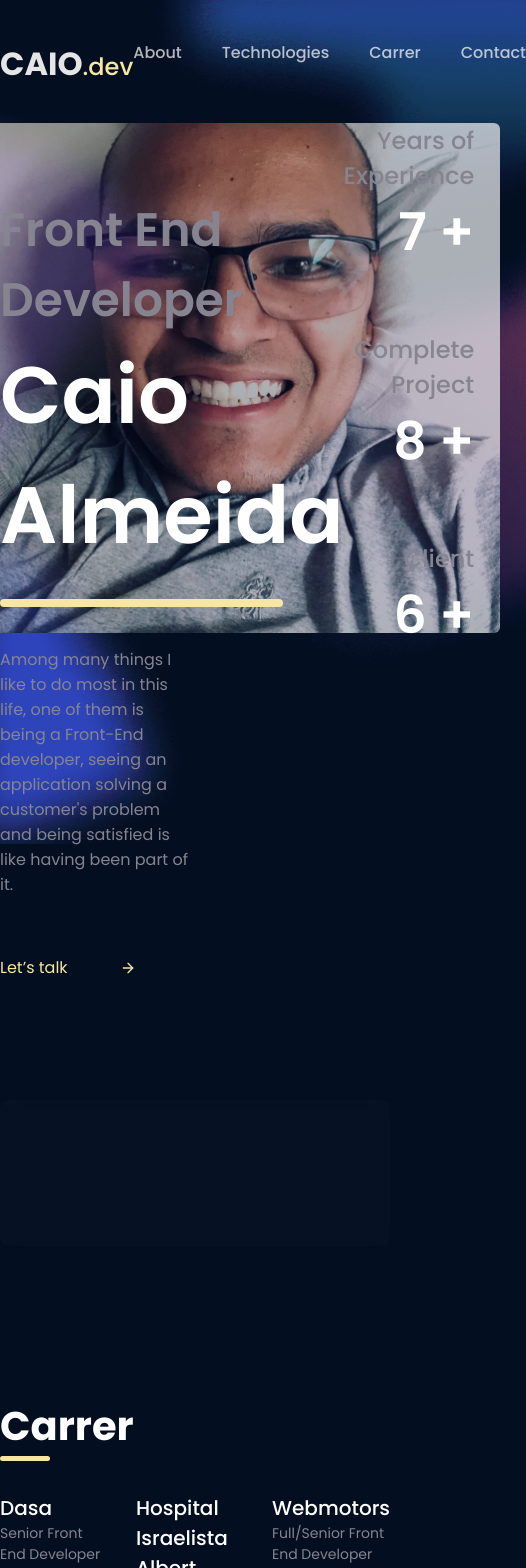
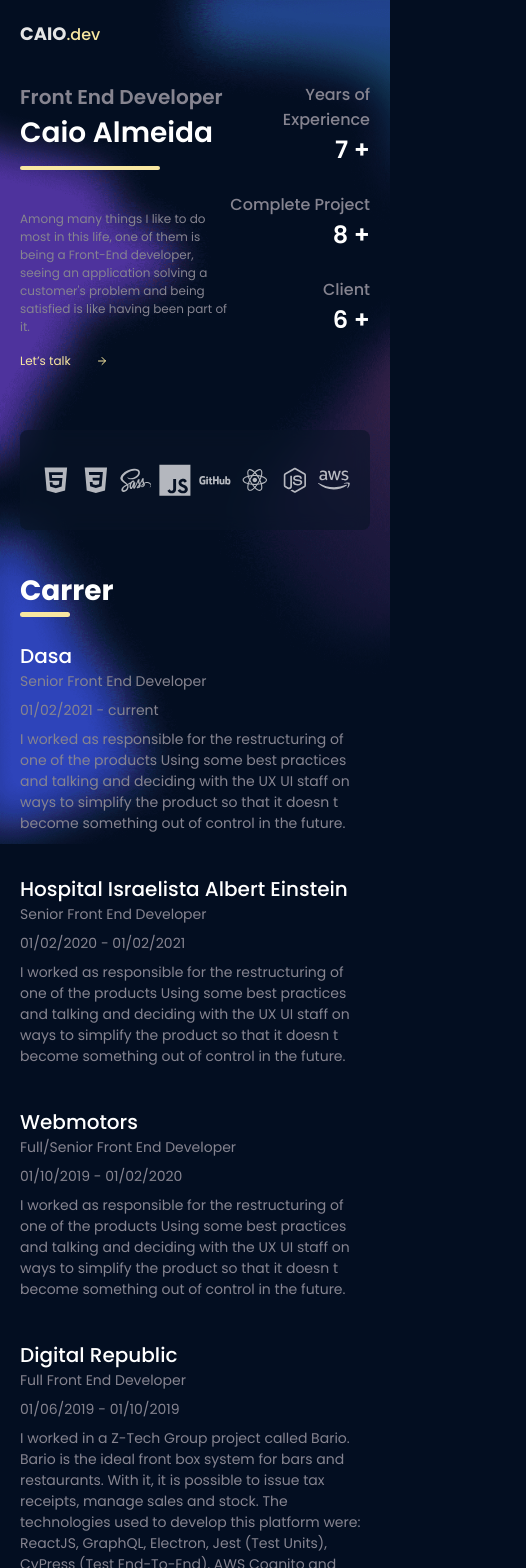
Before and after one commit to caioorg/caio.dev, a Next.js app: page / in a window 390 px wide. Shown: the top 1568 px of the page, 526 px wide, since content can reach past the window. Built offline with nearby package versions, Linux system fonts and the light colour scheme.

Commit message:
:sparkles: adding mobile responsive

```diff
--- a/shared/components/Career/styles.ts
+++ b/shared/components/Career/styles.ts
@@ -1,8 +1,13 @@
 import styled from 'styled-components';
 import { pixelToRem } from '@styles/pxToRem';
+import { device } from '@styles/responsive';
 
 export const Container = styled.div`
   padding-bottom: ${pixelToRem(120)};
+
+  @media ${device.mobileS} {
+    padding-bottom: ${pixelToRem(30)};
+  }
 
   & h3 {
     font-size: ${pixelToRem(40)};
@@ -16,6 +21,11 @@
       display: block;
       border-radius: 8px;
     }
+
+    @media ${device.mobileS} {
+      font-size: ${pixelToRem(28)};
+      margin-bottom: ${pixelToRem(24)};
+    }
   }
 `;
 
@@ -25,6 +35,11 @@
   grid-template-rows: repeat(2, 1fr);
   grid-column-gap: 32px;
   grid-row-gap: 8px;
+
+  @media ${device.mobileS} {
+    grid-template-columns: 1fr;
+    grid-row-gap: ${pixelToRem(32)};
+  }
 `
 
 export const Card = styled.div`
@@ -40,4 +55,6 @@
     display: block;
     max-height: ${pixelToRem(250)};
   }
+
+
 `
--- a/shared/components/Footer/styles.ts
+++ b/shared/components/Footer/styles.ts
@@ -1,5 +1,6 @@
 import styled from 'styled-components';
 import { pixelToRem } from '@styles/pxToRem';
+import { device } from '@styles/responsive';
 
 export const Container = styled.footer`
   width: 100%;
@@ -8,6 +9,10 @@
   padding: ${pixelToRem(43)} ${pixelToRem(120)};
   gap: ${pixelToRem(32)};
   flex-direction: row;
+
+  @media ${device.mobileS} {
+    padding: ${pixelToRem(20)}
+  }
 
   & a {
     font-size: ${pixelToRem(24)}
--- a/shared/components/Header/styles.ts
+++ b/shared/components/Header/styles.ts
@@ -1,6 +1,7 @@
 import styled from 'styled-components'
 import { pixelToRem } from '@styles/pxToRem'
 import { hexToRGB } from '@styles/hexToRGB'
+import { device } from '@styles/responsive'
 
 export const Navigation = styled.nav`
   display: flex;
@@ -13,7 +14,11 @@
   width: ${pixelToRem(411)};
   display: inherit;
   justify-content: flex-end;
-  gap: ${pixelToRem(40)}
+  gap: ${pixelToRem(40)};
+
+  @media ${device.mobileS} {
+    display: none;
+  }
 `
 
 export const MenuItem = styled.li`
@@ -35,9 +40,17 @@
   align-items: baseline;
   color: ${hexToRGB('#E5E5E5')};
 
+  @media ${device.mobileS} {
+    font-size: ${pixelToRem(18)};
+  };
+
   & sub {
     font-size: ${pixelToRem(24)};
     font-weight: 500;
     color: var(--yellow);
+
+    @media ${device.mobileS} {
+      font-size: ${pixelToRem(16)};
+    }
   }
 `
--- a/shared/components/MyTechnologies/styles.ts
+++ b/shared/components/MyTechnologies/styles.ts
@@ -1,6 +1,7 @@
 import styled from 'styled-components'
 import { pixelToRem } from '@styles/pxToRem'
 import { hexToRGB } from '@styles/hexToRGB'
+import { device } from '@styles/responsive'
 
 export const Container = styled.div`
   width: 100%;
@@ -14,9 +15,19 @@
   gap: ${pixelToRem(32)};
   flex-direction: row;
 
+  @media ${device.mobileS} {
+    padding: ${pixelToRem(20)};
+    gap: ${pixelToRem(8)};
+    margin-bottom: ${pixelToRem(40)};
+  }
+
   & svg {
     width: calc(100% / 8 - 20px);
     height: 60px;
     opacity: 0.7;
+
+    @media ${device.mobileS} {
+      width: calc(100% / 6 - 10px);
+    }
   }
 `
--- a/shared/components/Resume/styles.ts
+++ b/shared/components/Resume/styles.ts
@@ -1,4 +1,5 @@
 import styled from 'styled-components'
+import { device } from '@styles/responsive'
 import { pixelToRem } from '@styles/pxToRem'
 import { hexToRGB } from '@styles/hexToRGB'
 
@@ -14,10 +15,34 @@
   max-width: ${pixelToRem(592)};
   width: 100%;
 
+  @media ${device.mobileS} {
+    padding-top: 0;
+    max-width: ${pixelToRem(207.5)};
+    margin-bottom: ${pixelToRem(60)};
+  }
+
+  & p {
+    padding-right: ${pixelToRem(150)};
+    font-size: ${pixelToRem(16)};
+    font-weight: 400;
+    color: #868490;
+    margin-bottom: ${pixelToRem(58)};
+
+    @media ${device.mobileS} {
+      padding-right: 0;
+      font-size: ${pixelToRem(12)};
+      margin-bottom: ${pixelToRem(16)}
+    }
+  }
+
   & h3 {
     font-weight: 600;
     font-size: ${pixelToRem(47)};
     color: ${hexToRGB('#868490')};
+
+    @media ${device.mobileS} {
+      font-size: ${pixelToRem(20)};
+    }
   }
 
   & h2 {
@@ -25,11 +50,13 @@
     font-size: ${pixelToRem(80)};
     color var(--white);
     margin-bottom: ${pixelToRem(24)};
+
+    @media ${device.mobileS} {
+      font-size: ${pixelToRem(28)};
+      margin-bottom: ${pixelToRem(12)};
+    }
   }
 
-  & p {
-    padding-right: 150px;
-  }
 
   & hr {
     width: ${pixelToRem(283)};
@@ -38,13 +65,11 @@
     border-radius: 8px;
     margin-bottom: ${pixelToRem(40)};
     border: 0;
-  }
 
-  & p {
-    font-size: ${pixelToRem(16)};
-    font-weight: 400;
-    color: #868490;
-    margin-bottom: ${pixelToRem(58)}
+    @media ${device.mobileS} {
+      width: ${pixelToRem(140)};
+      height: ${pixelToRem(4)};
+    }
   }
 
   & a {
@@ -54,7 +79,12 @@
     text-decoration: none;
     display: flex;
     align-items: center;
-    gap: ${pixelToRem(52)}
+    gap: ${pixelToRem(52)};
+
+    @media ${device.mobileS} {
+      font-size: ${pixelToRem(12)};
+      gap: ${pixelToRem(25)};
+    }
   }
 `
 
@@ -65,15 +95,28 @@
   flex-direction: column;
   gap: ${pixelToRem(61)};
 
+  @media ${device.mobileS} {
+    max-width: ${pixelToRem(147.5)};
+    gap: ${pixelToRem(25)};
+  }
+
   & h4 {
     font-size: ${pixelToRem(24)};
     font-weight: 500;
     color: #868490;
+
+    @media ${device.mobileS} {
+      font-size: ${pixelToRem(16)};
+    }
   }
 
   & h5 {
     font-size: ${pixelToRem(52)};
     font-weight: 600;
+
+    @media ${device.mobileS} {
+      font-size: ${pixelToRem(24)};
+    }
   }
 `
 
@@ -86,4 +129,8 @@
   left: 62.75%;
   transform: translateX(-50%);
   opacity: 0.7;
+
+  @media ${device.mobileS} {
+    display: none;
+  }
 `
--- a/styles/home.ts
+++ b/styles/home.ts
@@ -1,5 +1,6 @@
 import styled from 'styled-components'
 import { pixelToRem } from '@styles/pxToRem'
+import { device } from './responsive'
 
 export const Container = styled.div`
   height: 100vh;
@@ -7,4 +8,12 @@
   width: 100%;
   margin: 0 auto;
   padding: ${pixelToRem(40)} 0;
+
+  @media ${device.mobileS} {
+    padding: ${pixelToRem(20)};
+  }
+
+  @media ${device.laptop} {
+    padding: ${pixelToRem(20)};
+  }
 `
--- /dev/null
+++ b/styles/responsive.ts
@@ -0,0 +1,19 @@
+const size = {
+  mobileS: "320px",
+  mobileM: "375px",
+  mobileL: "425px",
+  tablet: "768px",
+  laptop: "1024px",
+  laptopL: "1440px",
+  desktop: "2560px",
+};
+
+export const device = {
+  mobileS: `(min-width: ${size.mobileS}) and (max-width: 800px)`,
+  mobile: `(min-width: ${size.mobileM}) and (max-width: 900px)`,
+  mobileL: `(min-width: ${size.mobileL}) and (max-width: 950px)`,
+  tablet: `(min-width: ${size.tablet})`,
+  laptop: `(min-width: ${size.laptop})`,
+  laptopL: `(min-width: ${size.laptopL})`,
+  desktop: `(min-width: ${size.desktop})`,
+};
```
Also changed, not shown: shared/components/Technologies/index.tsx (deleted, +0 -9 lines).
